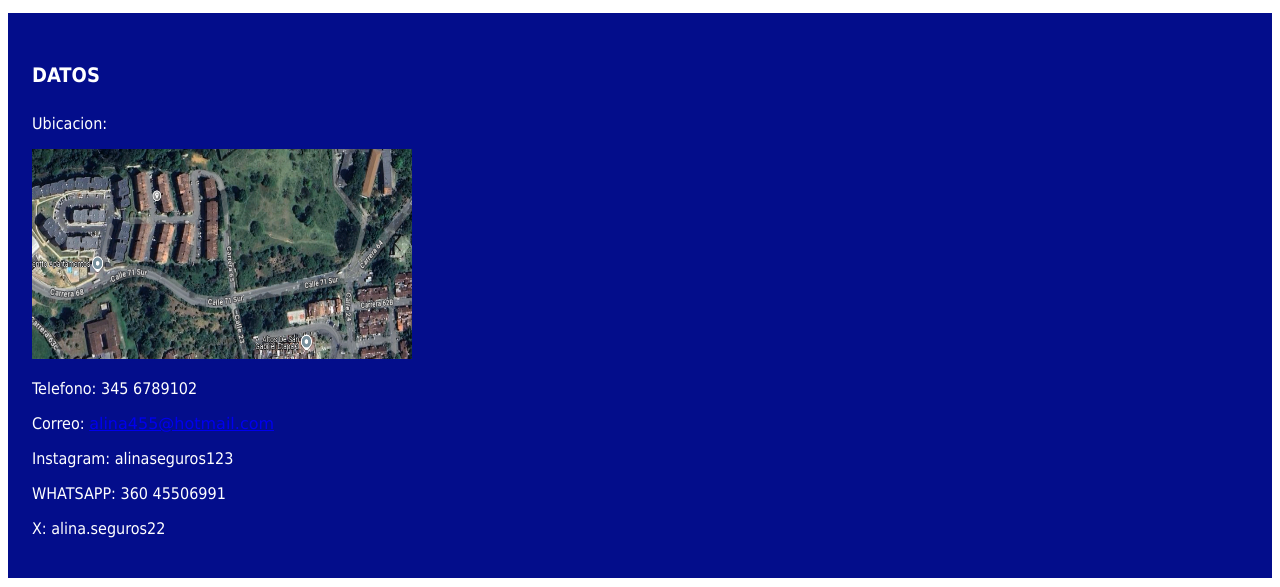
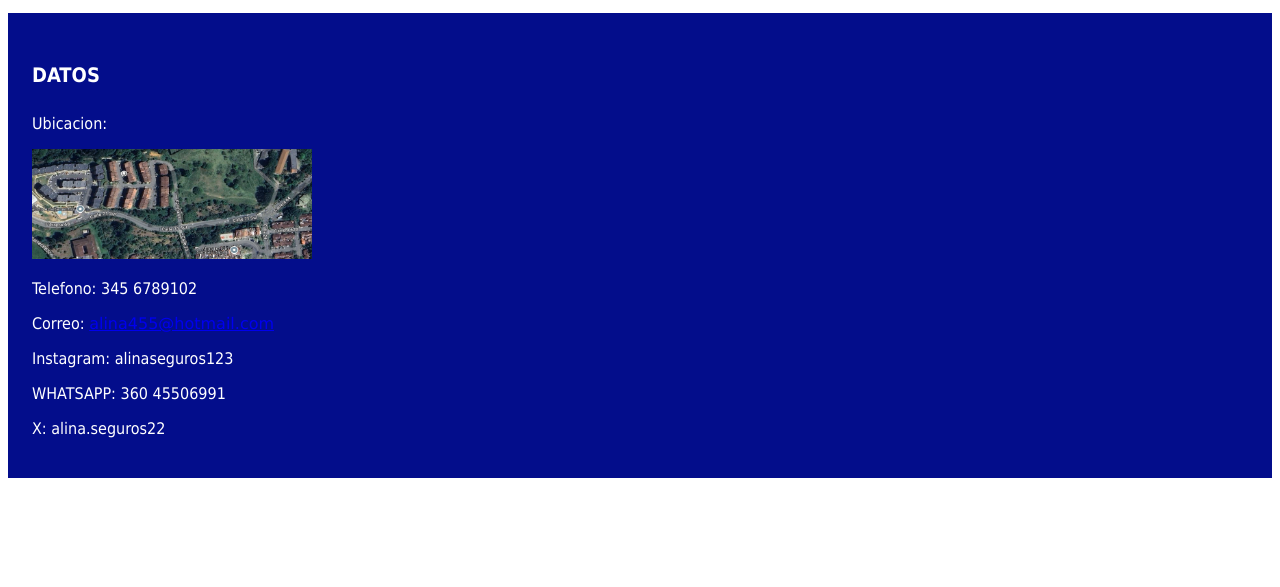
Before and after one commit to TLujan101/Proyecto_Desarrollo_Web.github.io, a plain HTML site: page ASESORIA.html in a window 1280 px wide. Shown: the part 221-808 px from the top of the page. Drawn offline with Linux system fonts and the light colour scheme.

Commit message:
Update ASESORIA.html

```diff
--- a/ASESORIA.html
+++ b/ASESORIA.html
@@ -28,7 +28,7 @@
         <div class="Contenedor">
         <div class="izq">
         <p>Ubicacion:</p>
-        <img src="ubicacion.png" alt="Ubicacion" width="380" height="210" class="dir">
+        <img src="ubicacion.png" alt="Ubicacion" width="280" height="110" class="dir">
         </div>
         <div class="der">
         <p>Telefono: 345 6789102 </p>
```
